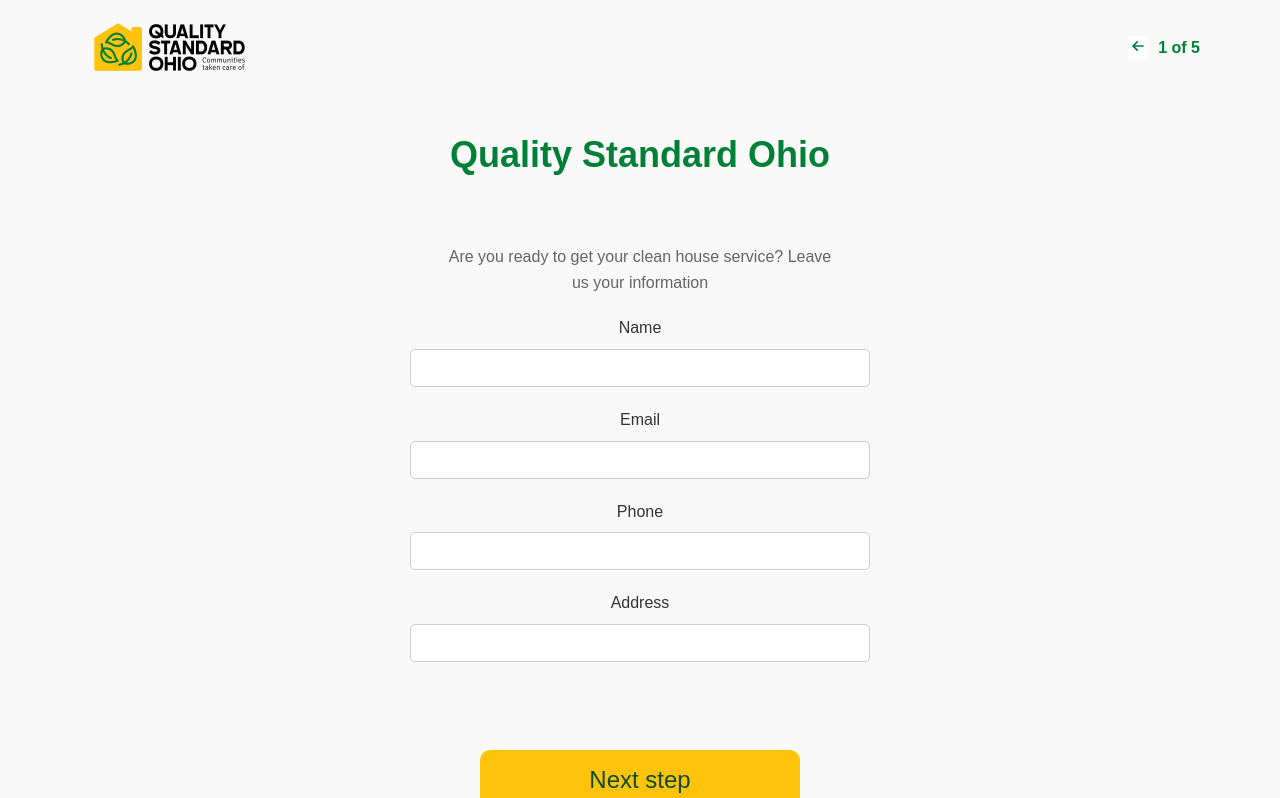
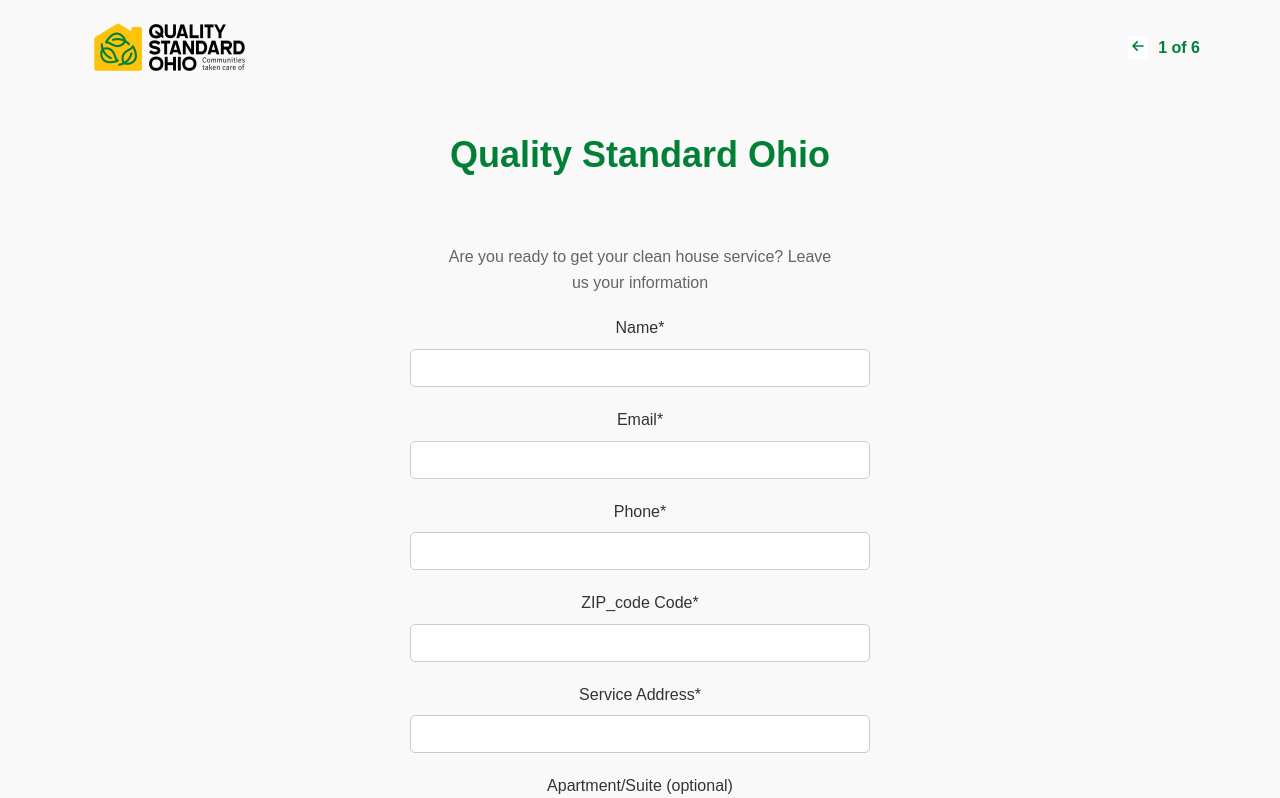
Before and after one commit to Brando1998/qualitystandardohio_front, an Angular app: page / in a window 1280 px wide. Shown: the top 798 px of the page. Built offline with nearby package versions, Linux system fonts and the light colour scheme; a web font is replaced by a local one.

Commit message:
fix version

```diff
--- a/src/app/core/client-request-service-resume/client-request-service-resume.component.css
+++ b/src/app/core/client-request-service-resume/client-request-service-resume.component.css
@@ -5,6 +5,13 @@
 .message p {
     margin-top: 2rem;
     margin-bottom: 1rem;
+}
+
+.list {
+    display: flex;
+    justify-content: center;
+    align-items: center;
+    width: 100%;
 }
 
 ul {
@@ -18,9 +25,14 @@
     width: 100%;
 }
 
+.help-container {
+    width: 100%;
+}
+
 .price {
     text-align: center;
     padding-top: 3rem;
+    width: 100%;
 }
 
 
--- a/src/app/core/client-request-service-resume/client-request-service-resume.component.html
+++ b/src/app/core/client-request-service-resume/client-request-service-resume.component.html
@@ -5,6 +5,7 @@
         <p>CONFIRM YOUR SERVICE</p>
     </div>
     <div class="d-flex justify-content-evenly align-items-center flex-wrap">
+        <div class="list">
             <ul>
                 <li *ngIf="step2.typeOfConstruction == 'famliar'">Famliar house (BA {{step2.bathroomsNumber}}, BR
                     {{step2.bedroomsNumber}})</li>
@@ -16,6 +17,7 @@
                 <li *ngFor="let extra of step3.extraServices">Extra: {{extra}}</li>
                 <li>{{step2.bedroomsNumber}} bedroom - {{step2.bathroomsNumber}} bathroom</li>
             </ul>
+        </div>
 
         <form [formGroup]="step6Form" class="help-container">
             <div class="help-title">ENTRY NOTES</div>
--- a/src/app/core/client-request-service-step-2/client-request-service-step-2.component.html
+++ b/src/app/core/client-request-service-step-2/client-request-service-step-2.component.html
@@ -5,20 +5,28 @@
     </div>
     <form [formGroup]="step2Form">
         <div class="form-group">
-            <label for="name">Name</label>
+            <label for="name">Name*</label>
             <input type="text" name="name" id="name" formControlName="name">
         </div>
         <div class="form-group">
-            <label for="email">Email</label>
+            <label for="email">Email*</label>
             <input type="text" name="email" id="email" formControlName="email">
         </div>
         <div class="form-group">
-            <label for="phone">Phone</label>
+            <label for="phone">Phone*</label>
             <input type="text" name="phone" id="phone" formControlName="phone">
         </div>
         <div class="form-group">
-            <label for="address">Address</label>
+            <label for="zip_code">ZIP_code Code*</label>
+            <input type="text" name="zip_code" id="zip_code" formControlName="zip_code">
+        </div>
+        <div class="form-group">
+            <label for="address">Service Address*</label>
             <input type="text" name="address" id="address" formControlName="address">
+        </div>
+        <div class="form-group">
+            <label for="address_1">Apartment/Suite (optional)</label>
+            <input type="text" name="address_1" id="address_1" formControlName="address_1">
         </div>
     </form>
     <div class="d-flex align-items-center justify-content-center button-container">
--- a/src/app/core/client-request-service-step-2/client-request-service-step-2.component.ts
+++ b/src/app/core/client-request-service-step-2/client-request-service-step-2.component.ts
@@ -17,6 +17,8 @@
     email: new FormControl('', Validators.required),
     phone: new FormControl('', Validators.required),
     address: new FormControl('', Validators.required),
+    address_1: new FormControl(''),
+    zip_code: new FormControl('', Validators.required),
   });
 
   ngOnInit(): void {
--- a/src/app/core/client-request-service-step-4/client-request-service-step-4.component.css
+++ b/src/app/core/client-request-service-step-4/client-request-service-step-4.component.css
@@ -24,3 +24,8 @@
     fill: var(--secondary-green);
     /* fill: var(--primary-green); */
 }
+
+.skip {
+    background-color: var(--primary-green);
+    color: var(--neutral-gray-light);
+}
--- a/src/app/core/client-request-service-step-4/client-request-service-step-4.component.html
+++ b/src/app/core/client-request-service-step-4/client-request-service-step-4.component.html
@@ -123,7 +123,7 @@
         <h3>{{extraPrice|currency}}</h3>
     </div>
     <div class="d-flex flex-wrap align-items-center justify-content-between button-container">
-        <button class="next-step" (click)="skip()">Skip</button>
+        <button class="next-step skip" (click)="skip()">Skip</button>
         <button style="margin-top: 1rem;" [disabled]="step4Form.invalid" class="next-step" (click)="onNextStep()">Next step</button>
     </div>
 </section>
--- a/src/app/core/header/header.component.html
+++ b/src/app/core/header/header.component.html
@@ -2,7 +2,7 @@
     <img src="/logo_01.webp" alt="Quality standard ohio simplified logo">
     <div class="page-numeration d-flex justify-content-between align-items-center">
         <button (click)="onPrevStep()" *ngIf="currentStep != 0"><img src="/icons/arrow.svg" alt="apartment icon"></button>
-        <div>{{currentStep}} of 5</div>
+        <div>{{currentStep}} of 6</div>
     </div>
 </div>
 <div>
```
Lines whose indentation alone changed are shown as unchanged.
